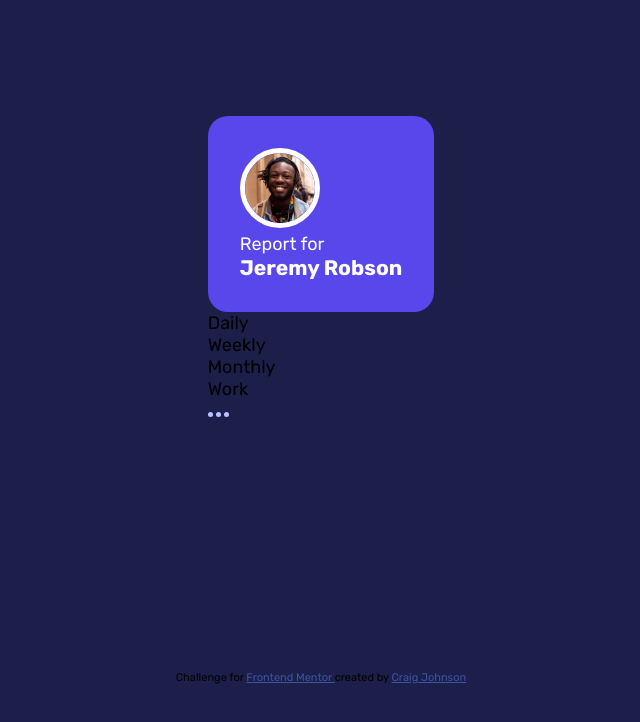
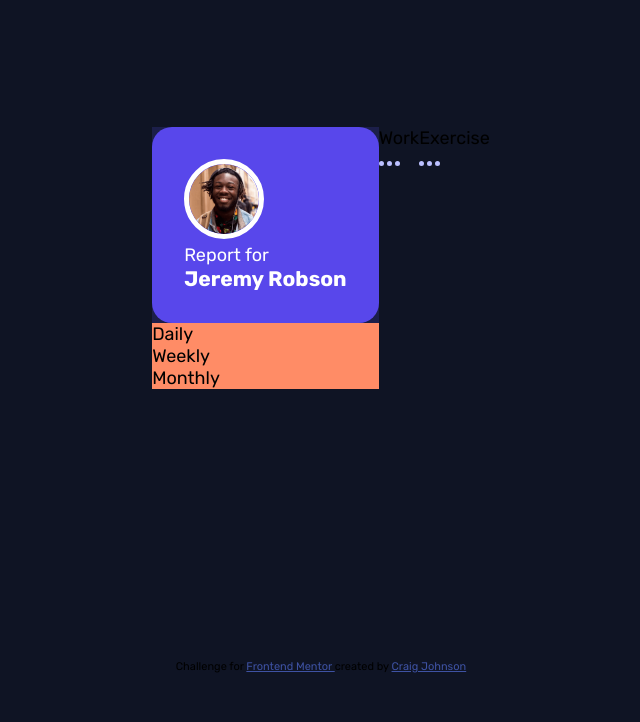
Before and after one commit to craigdev937/frontend_time_tracking---HTML-CSS, a plain HTML site: page index.html in a window 1280 px wide. Shown: the whole page, without its empty margins (319-959 px from the left). Drawn offline with Linux system fonts and the light colour scheme.

Commit message:
Created the Work and Exercise sections.

```diff
--- a/index.html
+++ b/index.html
@@ -37,6 +37,16 @@
                 />
             </aside>
         </section>
+        <!-- EXERCISE SECTION -->
+        <section class="exercise">
+            <aside class="exercise__info">
+                <p>Exercise</p>
+                <img
+                    alt="ellipsis"
+                    src="./images/icon-ellipsis.svg"
+                />
+            </aside>
+        </section>
     </main>
 
     <!-- ATTRIBUTION FOOTER SECTION -->
--- a/style.css
+++ b/style.css
@@ -30,15 +30,25 @@ body {
     min-height: 100vh;
     font-family: "Rubik", sans-serif;
     font-size: 18px;
-    background: var(--navy);
+    background: var(--cobolt);
 }
 
 /* MAIN SECTION */
+main {
+    display: grid;
+    grid-template-columns: repeat(auto, 4);
+    grid-template-rows: 100%;
+    grid-template-areas:
+        "jeremy work play study"
+        "jeremy exercise social self-care"
+    ;
+}
 
 /* JEREMY SECTION */
 .jeremy {
     display: flex;
     flex-direction: column;
+    background: var(--navy);
 }
 
 .jeremy__header {
@@ -55,6 +65,16 @@ body {
     border-radius: 50px;
 }
 
+.jeremy__info {
+    background: var(--orange-WORK);
+}
+
+/* WORK SECTION */
+
+
+
+/* EXERCISE SECTION */
+
 /* ATTRIBUTION FOOTER SECTION */
 .attribution {
     padding-top: 1rem;
```
